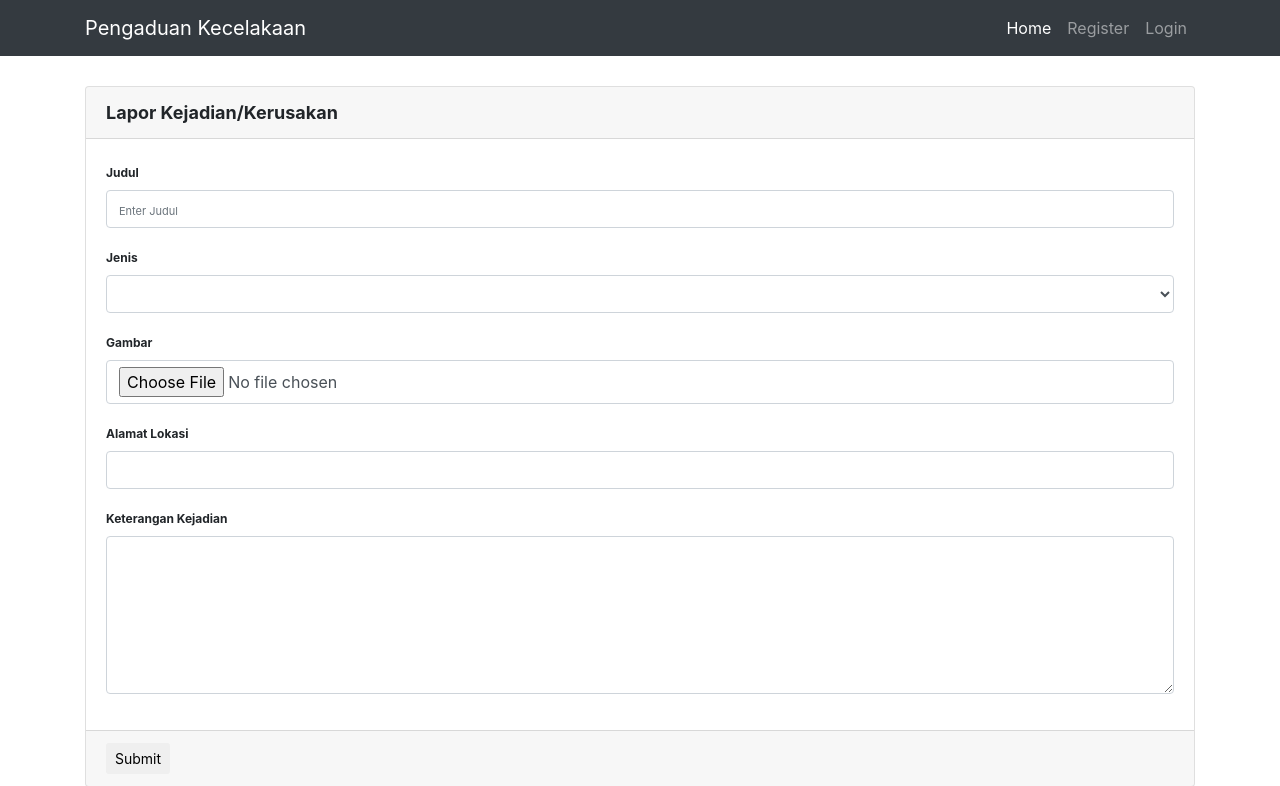
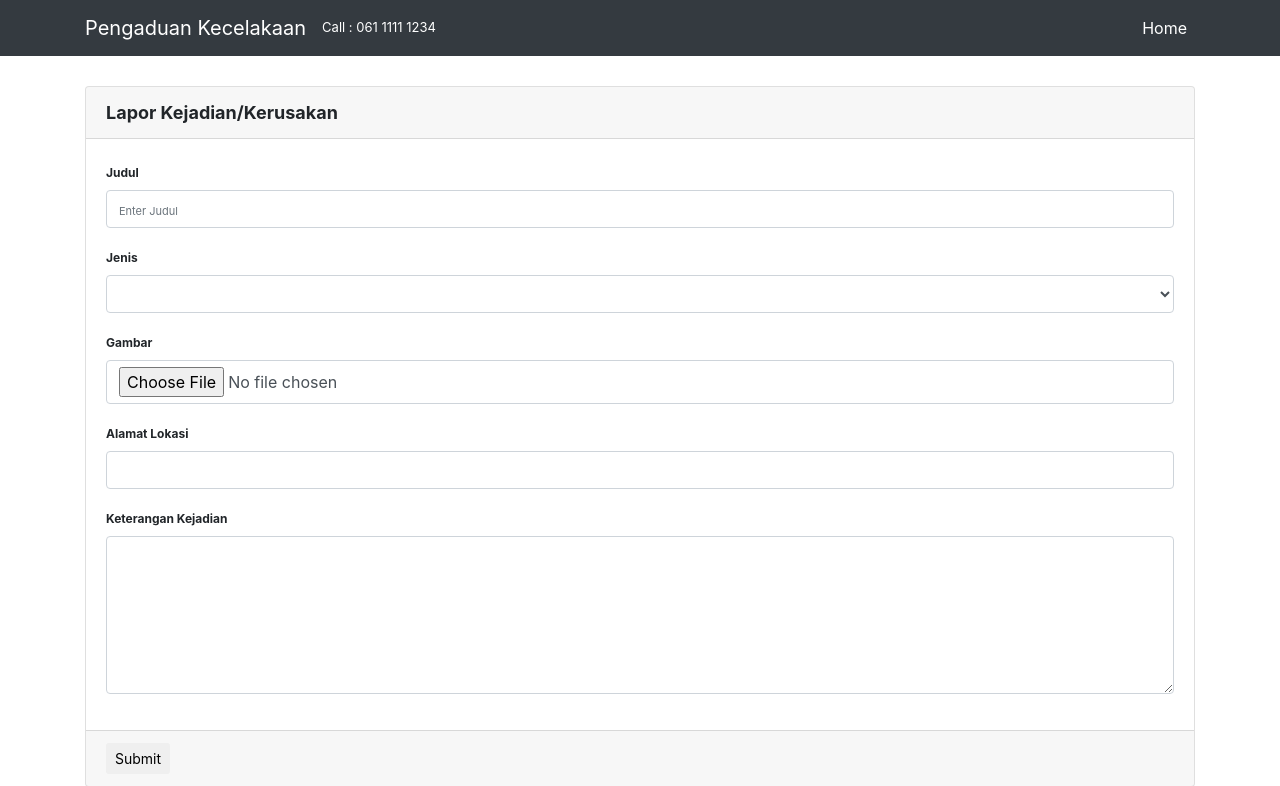
Before and after one commit to Ricky7/si_pkl, a PHP site: page /myproject/kejadian.php in a window 1280 px wide. Shown: the top 786 px of the page. Run offline with PHP 8.4, Linux system fonts and the light colour scheme.

Commit message:
rev homepage

```diff
--- a/view/templates/footer.php
+++ b/view/templates/footer.php
@@ -13,3 +13,10 @@
 
 </body>
 </html>
+<script>
+var uri = "<?php echo $_SERVER['REQUEST_URI'] ?>";
+if(uri != '/index.php'){
+  $('.regNav').hide();
+  $('.logNav').hide();
+}
+</script>
--- a/view/templates/header.php
+++ b/view/templates/header.php
@@ -11,6 +11,7 @@
 
     <title>Pengaduan Kecelakaan</title>
 
+
     <!-- Bootstrap core CSS -->
     <link href="vendor/bootstrap/css/bootstrap.min.css" rel="stylesheet">
 
--- a/view/templates/menu.php
+++ b/view/templates/menu.php
@@ -5,6 +5,7 @@
     <button class="navbar-toggler" type="button" data-toggle="collapse" data-target="#navbarResponsive" aria-controls="navbarResponsive" aria-expanded="false" aria-label="Toggle navigation">
       <span class="navbar-toggler-icon"></span>
     </button>
+    <font color="white" size="2px">Call : 061 1111 1234</font>
     <div class="collapse navbar-collapse" id="navbarResponsive">
       <ul class="navbar-nav ml-auto">
         <li class="nav-item active">
@@ -13,17 +14,17 @@
           </a>
         </li>
         <?php if($user->isLog()){ ?>
-		<<li class="nav-item">
+        <li class="nav-item">
           <a class="nav-link" href="kejadian.php">Lapor</a>
         </li>
         <li class="nav-item">
           <a class="nav-link" href="logout.php">Logout</a>
         </li>
         <?php } else { ?>
-        <li class="nav-item">
+        <li class="nav-item regNav">
 			    <a class="nav-link" href="#" data-toggle="modal" data-target="#registerModal">Register</a>
         </li>
-        <li class="nav-item">
+        <li class="nav-item logNav">
           <a class="nav-link" href="#" data-toggle="modal" data-target="#loginModal">Login</a>
         </li>
         <?php } ?>
```
Lines whose indentation alone changed are shown as unchanged.
